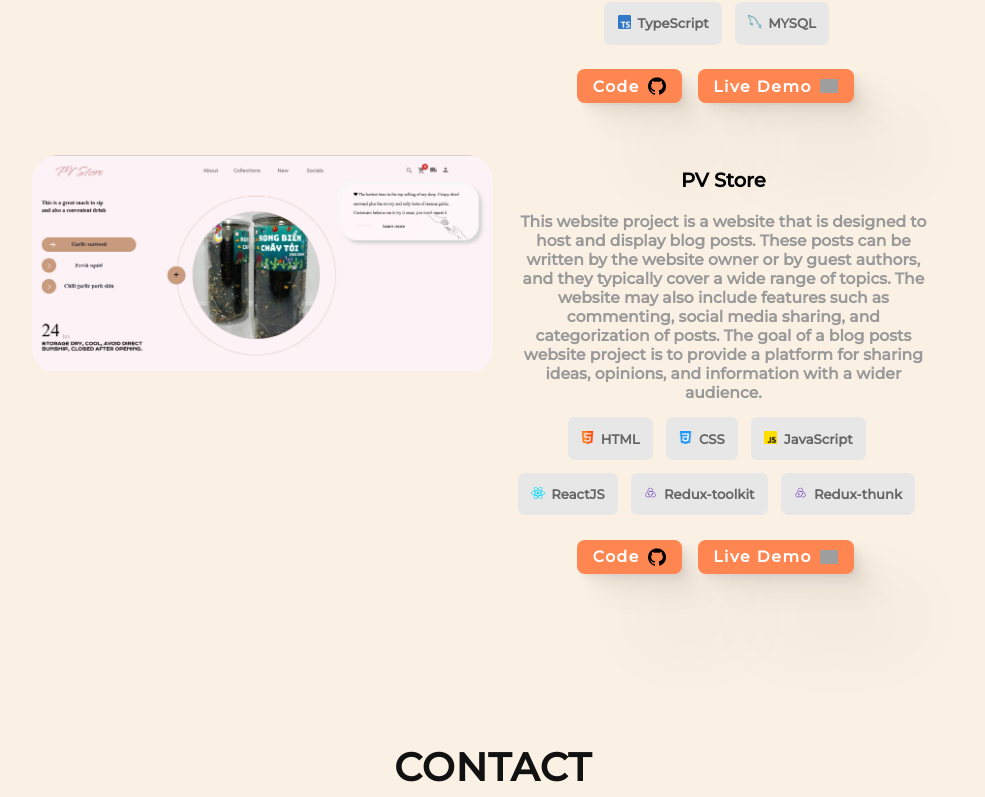
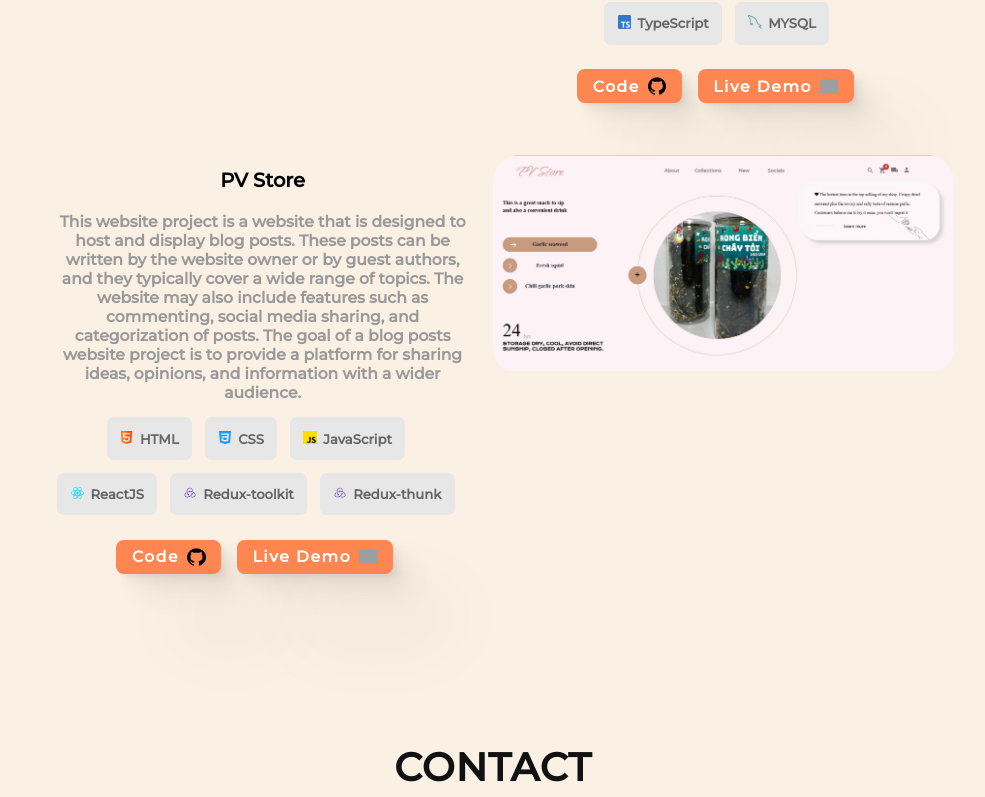
Before and after one commit to LeDucNghi/portfolio, a React (Vite) app: page / in a window 1280 px wide. Shown: the part 2463-3260 px from the top of the page, without its empty margins (147-1132 px from the left). Built offline with nearby package versions, Linux system fonts and the light colour scheme; grey boxes are pictures that could not be loaded.

Commit message:
update style

```diff
--- a/src/components/Projects/ProjectItems.tsx
+++ b/src/components/Projects/ProjectItems.tsx
@@ -24,18 +24,19 @@ export interface ProjectItems {
 export interface IProjectItemsProps {
   anchorContent?: "left" | "right";
   items: ProjectItems;
+  side?: "left" | "right";
 }
 
-export function ProjectItems({ items }: IProjectItemsProps) {
+export function ProjectItems({ items, side }: IProjectItemsProps) {
   const [isSelected, setIsSelected] = React.useState<number | null>(null);
 
   return (
-    <div className="project_items">
-      <div className="project_thumbnail">
+    <div className={`project_items ${side}`}>
+      <div className={`project_thumbnail`}>
         <img src={items.thumbnail} alt="" />
       </div>
 
-      <div className="project_content">
+      <div className={`project_content`}>
         <h4 className="items">{items.title} </h4>
 
         <p className="items">{items.description}</p>
--- a/src/components/Projects/Projects.scss
+++ b/src/components/Projects/Projects.scss
@@ -7,6 +7,26 @@
     justify-content: space-between;
 
     margin: 0 auto 2em auto;
+
+    &.left {
+        .project_content {
+            order: 2;
+        }
+
+        .project_thumbnail {
+            order: 1;
+        }
+    }
+
+    &.right {
+        .project_content {
+            order: 1;
+        }
+
+        .project_thumbnail {
+            order: 2;
+        }
+    }
 
     .project_thumbnail {
         width: 50%;
--- a/src/components/Projects/Projects.tsx
+++ b/src/components/Projects/Projects.tsx
@@ -13,7 +13,13 @@ export function Projects() {
     >
       <>
         {projects.map((project, key) => {
-          return <ProjectItems key={key} items={project} />;
+          return (
+            <ProjectItems
+              side={project.id % 2 ? "left" : "right"}
+              key={key}
+              items={project}
+            />
+          );
         })}
       </>
     </Section>
```
